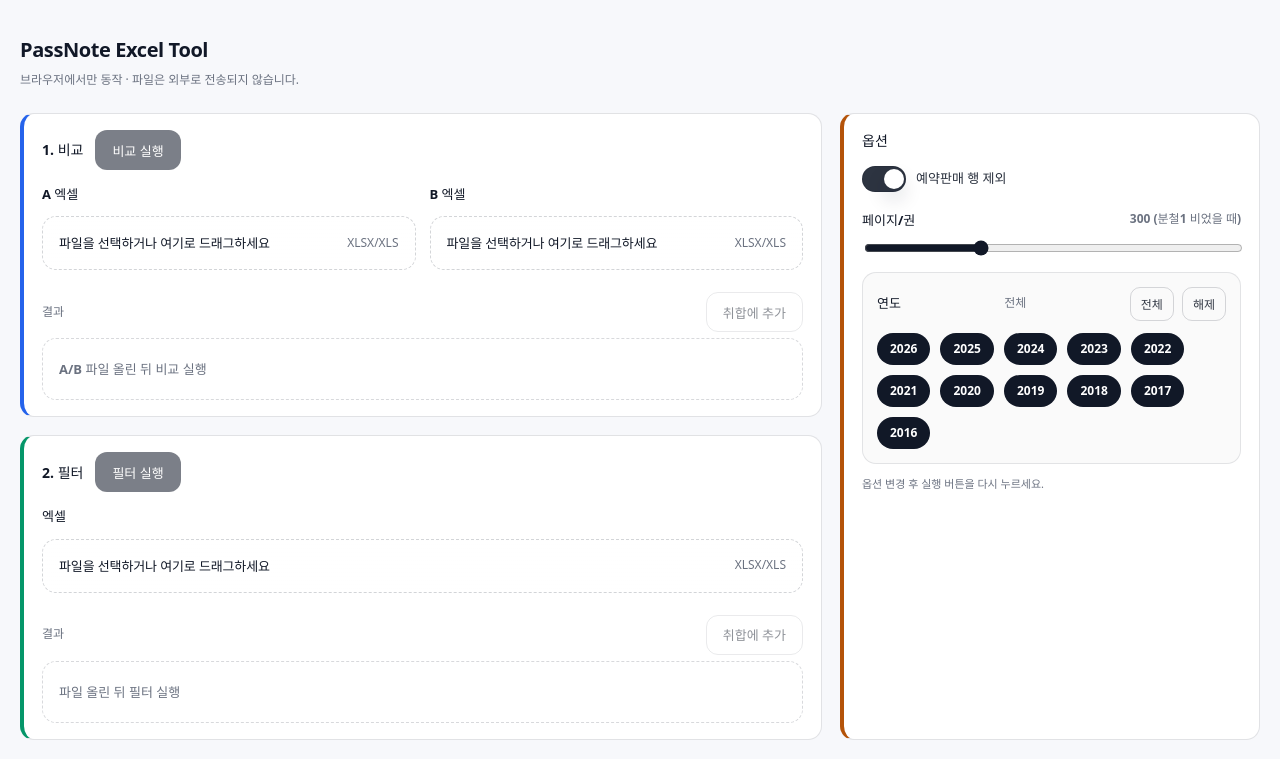
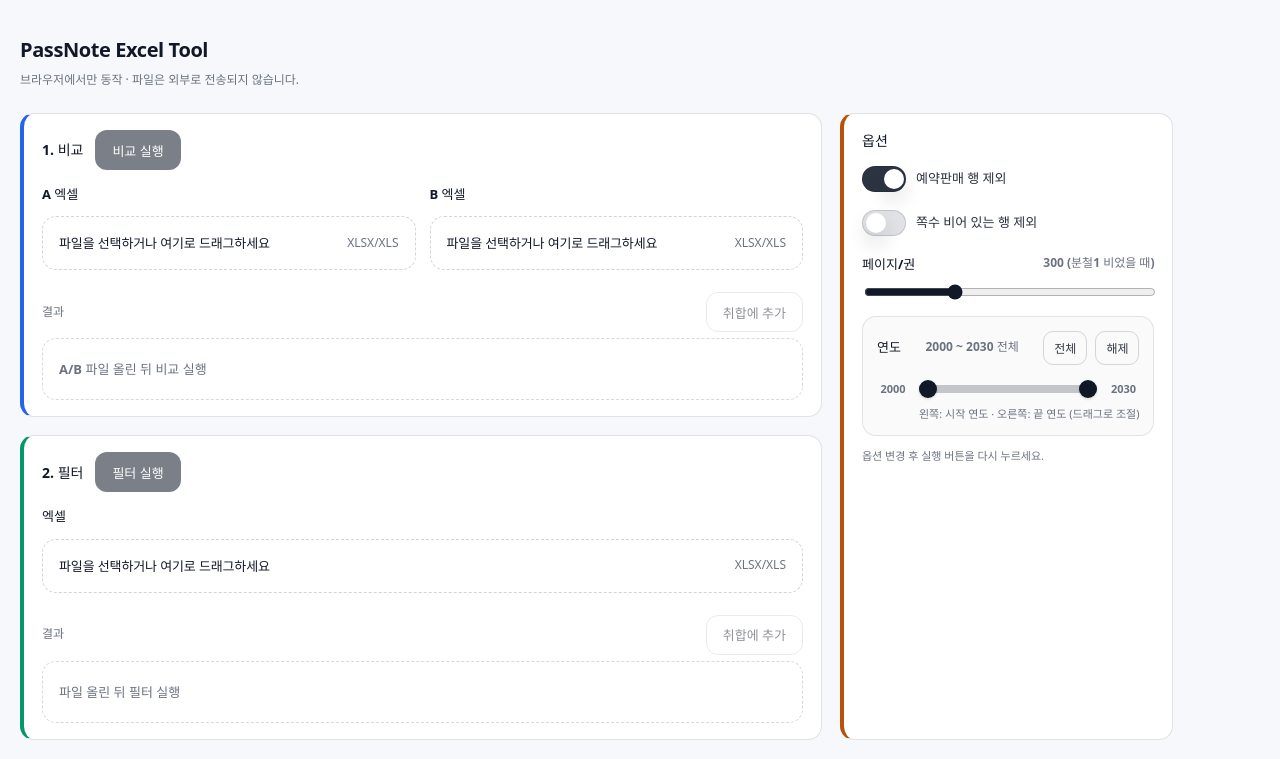
Before and after one commit to YeahyunKim/passnote-excel-tool, a React (Vite) app: page / in a window 1280 px wide. Shown: the top 759 px of the page. Built offline with nearby package versions, Linux system fonts and the light colour scheme; a web font is replaced by a local one.

Commit message:
fix : 날짜 선택 옵션 수정

```diff
--- a/src/App.css
+++ b/src/App.css
@@ -511,6 +511,99 @@
   gap: 8px;
 }
 
+.yearRangeTrack {
+  display: flex;
+  align-items: center;
+  gap: 10px;
+  margin-bottom: 6px;
+}
+
+.yearRangeEdge {
+  font-size: 11px;
+  font-weight: 700;
+  color: var(--muted);
+  min-width: 32px;
+  text-align: center;
+}
+
+.yearRangeSliders {
+  position: relative;
+  flex: 1;
+  height: 24px;
+  display: flex;
+  align-items: center;
+}
+
+.yearRangeInput {
+  position: absolute;
+  width: 100%;
+  height: 8px;
+  margin: 0;
+  pointer-events: none;
+  -webkit-appearance: none;
+  appearance: none;
+  background: transparent;
+}
+
+.yearRangeInput::-webkit-slider-runnable-track {
+  height: 8px;
+  border-radius: 4px;
+  background: rgba(15, 23, 42, 0.12);
+}
+
+.yearRangeInput::-webkit-slider-thumb {
+  -webkit-appearance: none;
+  appearance: none;
+  width: 18px;
+  height: 18px;
+  border-radius: 50%;
+  background: var(--primary);
+  cursor: grab;
+  pointer-events: auto;
+  margin-top: -5px;
+  box-shadow: 0 1px 3px rgba(0, 0, 0, 0.15);
+}
+
+.yearRangeInput::-moz-range-track {
+  height: 8px;
+  border-radius: 4px;
+  background: rgba(15, 23, 42, 0.12);
+}
+
+.yearRangeInput::-moz-range-thumb {
+  width: 18px;
+  height: 18px;
+  border-radius: 50%;
+  background: var(--primary);
+  cursor: grab;
+  pointer-events: auto;
+  border: none;
+  box-shadow: 0 1px 3px rgba(0, 0, 0, 0.15);
+}
+
+.yearRangeInput--left {
+  z-index: 2;
+}
+
+.yearRangeInput--right {
+  z-index: 1;
+}
+
+.yearRangeInput--right::-webkit-slider-thumb {
+  background: var(--primary);
+}
+
+.yearRangeInput--right::-moz-range-thumb {
+  background: var(--primary);
+}
+
+.yearRangeHint {
+  font-size: 11px;
+  color: var(--muted);
+  margin: 0 0 0 42px;
+  line-height: 1.3;
+}
+
 .yearChips {
   display: flex;
   flex-wrap: wrap;
--- a/src/App.tsx
+++ b/src/App.tsx
@@ -12,7 +12,9 @@ import {
   type Row,
 } from './lib/excel';
 
-const YEAR_OPTIONS = Array.from({ length: 11 }, (_, i) => 2016 + i).reverse();
+const YEAR_MIN = 2000;
+const YEAR_MAX = 2030;
+const YEAR_OPTIONS = Array.from({ length: YEAR_MAX - YEAR_MIN + 1 }, (_, i) => YEAR_MIN + i).reverse();
 const AUTO_NO_BASE = '순번';
 
 type DataPack = { rows: Row[]; columns: string[]; label: string };
@@ -43,14 +45,35 @@ function parseBuncheolKwons(value: unknown): number | null {
   return m ? Math.max(1, parseInt(m[1], 10)) : null;
 }
 
-/** B 행에서 페이지 수 컬럼 값 숫자로 (페이지 수 / 페이지수 등) */
+/** B 행에서 페이지 수/쪽수 컬럼 값 숫자로 (페이지 수 / 페이지수 / 쪽수 등) */
 function getPageCount(row: Row, columns: string[]): number | null {
-  const pageCol = columns.find((c) => c === '페이지 수' || c === '페이지수');
+  const pageCol = columns.find((c) => c === '페이지 수' || c === '페이지수' || c === '쪽수');
   if (!pageCol) return null;
   const v = row[pageCol];
   if (v == null) return null;
-  const n = Number(v);
-  return Number.isFinite(n) && n >= 0 ? Math.floor(n) : null;
+  let n: number;
+
+  if (typeof v === 'number') {
+    n = v;
+  } else {
+    const s = String(v).trim();
+    if (!s) return null; // 엑셀에서 빈 셀(defval: '')은 여기서 걸러야 함
+
+    // "1,234", "300쪽", "약 200" 같은 값도 최대한 숫자로 해석
+    const normalized = s.replace(/,/g, '');
+    const direct = Number(normalized);
+    if (Number.isFinite(direct)) {
+      n = direct;
+    } else {
+      const m = normalized.match(/\d+/);
+      if (!m) return null;
+      n = Number(m[0]);
+    }
+  }
+
+  if (!Number.isFinite(n)) return null;
+  const pages = Math.floor(n);
+  return pages > 0 ? pages : null;
 }
 
 /** 권수 N으로 옵션 컬럼 값 생성 (엔터 포함) */
@@ -72,11 +95,15 @@ function applyCommonFilters(params: {
   columns: string[];
   excludeReservation: boolean;
   selectedYears: Set<number>;
+  excludeEmptyPageCount?: boolean;
 }) {
   const hasProductName = params.columns.includes('상품명');
   const dateCol = params.columns.find((c) => DATE_COLUMN_CANDIDATES.includes(c));
 
   let out = params.rows;
+  if (params.excludeEmptyPageCount) {
+    out = out.filter((r) => getPageCount(r, params.columns) != null);
+  }
   if (params.excludeReservation && hasProductName) {
     out = out.filter((r) => !hasSubstring(r['상품명'], '예약판매'));
   }
@@ -156,9 +183,18 @@ export default function App() {
 
   // 공통 옵션(1/2에 적용)
   const [excludeReservation, setExcludeReservation] = useState(true);
-  const [selectedYears, setSelectedYears] = useState<Set<number>>(() => new Set(YEAR_OPTIONS));
+  const [yearStart, setYearStart] = useState(YEAR_MIN);
+  const [yearEnd, setYearEnd] = useState(YEAR_MAX);
+  const selectedYears = useMemo(() => {
+    if (yearStart > yearEnd) return new Set<number>();
+    const set = new Set<number>();
+    for (let y = yearStart; y <= yearEnd; y++) set.add(y);
+    return set;
+  }, [yearStart, yearEnd]);
   /** 비교 시 A 분철1 비었을 때 권수 산정: B 페이지수 / 이 값 (0~1000, 기본 300) */
   const [pagesPerBook, setPagesPerBook] = useState(300);
+  /** 비교 시 쪽수(페이지 수)가 비어 있는 B 행 제외 여부 */
+  const [excludeEmptyPageCount, setExcludeEmptyPageCount] = useState(false);
 
   // 3) 취합 영역
   const [aggregateRows, setAggregateRows] = useState<Row[]>([]);
@@ -171,12 +207,10 @@ export default function App() {
   const aggregateNoLabel = useMemo(() => getAutoNoLabel(aggregateColumns), [aggregateColumns]);
 
   const selectedYearText = useMemo(() => {
-    const years = Array.from(selectedYears).sort((a, b) => b - a);
-    if (years.length === 0) return '선택 없음';
-    if (years.length === YEAR_OPTIONS.length) return '전체';
-    if (years.length <= 4) return years.join(', ');
-    return `${years[0]} ~ ${years[years.length - 1]} 외 ${years.length - 2}개`;
-  }, [selectedYears]);
+    if (selectedYears.size === 0) return '선택 없음';
+    if (yearStart === YEAR_MIN && yearEnd === YEAR_MAX) return '2000 ~ 2030 전체';
+    return `${yearStart} ~ ${yearEnd}`;
+  }, [selectedYears.size, yearStart, yearEnd]);
 
   async function runCompare() {
     if (!compareA || !compareB) return;
@@ -218,6 +252,7 @@ export default function App() {
         columns: b.columns,
         excludeReservation,
         selectedYears,
+        excludeEmptyPageCount,
       });
 
       setComparePack({
@@ -240,17 +275,27 @@ export default function App() {
 
     try {
       const src = await readSheetByIndex(filterFile, filterSelectedIndex);
-      const out = applyCommonFilters({
+      const filtered = applyCommonFilters({
         rows: src.rows,
         columns: src.columns,
         excludeReservation,
         selectedYears,
+        excludeEmptyPageCount,
+      });
+
+      const perBook = Math.max(1, Math.min(1000, pagesPerBook));
+      const rowsWithOptions: Row[] = filtered.map((row) => {
+        const pages = getPageCount(row, src.columns);
+        const kwons =
+          pages != null && perBook > 0 ? Math.max(1, Math.ceil(pages / perBook)) : 1;
+        const cells = buildOptionCells(kwons);
+        return { ...row, ...cells };
       });
 
       setFilterPack({
-        rows: out,
-        columns: defaultColumnsFrom(out, src.columns),
-        label: `필터 결과 · ${out.length.toLocaleString()}건`,
+        rows: rowsWithOptions,
+        columns: defaultColumnsFrom(rowsWithOptions, src.columns),
+        label: `필터 결과 · ${rowsWithOptions.length.toLocaleString()}건`,
       });
     } catch (e) {
       setErrorMessage(e instanceof Error ? e.message : '필터링 중 오류가 발생했습니다.');
@@ -501,6 +546,17 @@ export default function App() {
               </span>
               <span className="switchText">예약판매 행 제외</span>
             </label>
+            <label className="switch">
+              <input
+                type="checkbox"
+                checked={excludeEmptyPageCount}
+                onChange={(e) => setExcludeEmptyPageCount(e.target.checked)}
+              />
+              <span className="switchTrack" aria-hidden="true">
+                <span className="switchThumb" />
+              </span>
+              <span className="switchText">쪽수 비어 있는 행 제외</span>
+            </label>
             <div className="pagesPerBookBlock">
               <div className="pagesPerBookHead">
                 <span className="yearLabel">페이지/권</span>
@@ -521,33 +577,39 @@ export default function App() {
                 <span className="yearLabel">연도</span>
                 <span className="yearMeta">{selectedYearText}</span>
                 <div className="yearQuick">
-                  <button className="btn btn--secondary btn--sm" type="button" onClick={() => setSelectedYears(new Set(YEAR_OPTIONS))}>
+                  <button className="btn btn--secondary btn--sm" type="button" onClick={() => { setYearStart(YEAR_MIN); setYearEnd(YEAR_MAX); }}>
                     전체
                   </button>
-                  <button className="btn btn--secondary btn--sm" type="button" onClick={() => setSelectedYears(new Set())}>
+                  <button className="btn btn--secondary btn--sm" type="button" onClick={() => { setYearStart(YEAR_MAX); setYearEnd(YEAR_MIN); }}>
                     해제
                   </button>
                 </div>
               </div>
-              <div className="yearChips" role="group" aria-label="출판연도 선택">
-                {YEAR_OPTIONS.map((y) => (
-                  <button
-                    key={y}
-                    type="button"
-                    className={['chip', selectedYears.has(y) ? 'chip--active' : ''].filter(Boolean).join(' ')}
-                    onClick={() => {
-                      setSelectedYears((prev) => {
-                        const next = new Set(prev);
-                        if (next.has(y)) next.delete(y);
-                        else next.add(y);
-                        return next;
-                      });
-                    }}
-                  >
-                    {y}
-                  </button>
-                ))}
+              <div className="yearRangeTrack" role="group" aria-label="출판연도 범위 (2000~2030)">
+                <span className="yearRangeEdge">{YEAR_MIN}</span>
+                <div className="yearRangeSliders">
+                  <input
+                    type="range"
+                    min={YEAR_MIN}
+                    max={YEAR_MAX}
+                    value={yearStart}
+                    onChange={(e) => setYearStart(Math.min(Number(e.target.value), yearEnd))}
+                    className="yearRangeInput yearRangeInput--left"
+                    aria-label="시작 연도 (왼쪽 드래그)"
+                  />
+                  <input
+                    type="range"
+                    min={YEAR_MIN}
+                    max={YEAR_MAX}
+                    value={yearEnd}
+                    onChange={(e) => setYearEnd(Math.max(Number(e.target.value), yearStart))}
+                    className="yearRangeInput yearRangeInput--right"
+                    aria-label="끝 연도 (오른쪽 드래그)"
+                  />
+                </div>
+                <span className="yearRangeEdge">{YEAR_MAX}</span>
               </div>
+              <p className="yearRangeHint">왼쪽: 시작 연도 · 오른쪽: 끝 연도 (드래그로 조절)</p>
             </div>
             <p className="optHint">옵션 변경 후 실행 버튼을 다시 누르세요.</p>
           </section>
--- a/src/lib/excel.ts
+++ b/src/lib/excel.ts
@@ -54,7 +54,12 @@ export async function readSheetNames(file: File): Promise<string[]> {
 /** 지정한 인덱스(0부터)의 시트만 읽습니다. */
 export async function readSheetByIndex(file: File, sheetIndex: number): Promise<SheetData> {
   const buf = await file.arrayBuffer();
-  const wb = XLSX.read(buf, { type: 'array', cellDates: true, dense: true });
+  const wb = XLSX.read(buf, {
+    type: 'array',
+    cellDates: true,
+    dense: true,
+    nodim: true, // 파일이 보고한 범위 무시, 실제 셀 기준으로 전체 행 읽기 (200행 등으로 잘리는 현상 방지)
+  });
   const names = wb.SheetNames || [];
   const sheetName = names[sheetIndex] ?? names[0] ?? 'Sheet1';
   const ws = wb.Sheets[sheetName];
```
